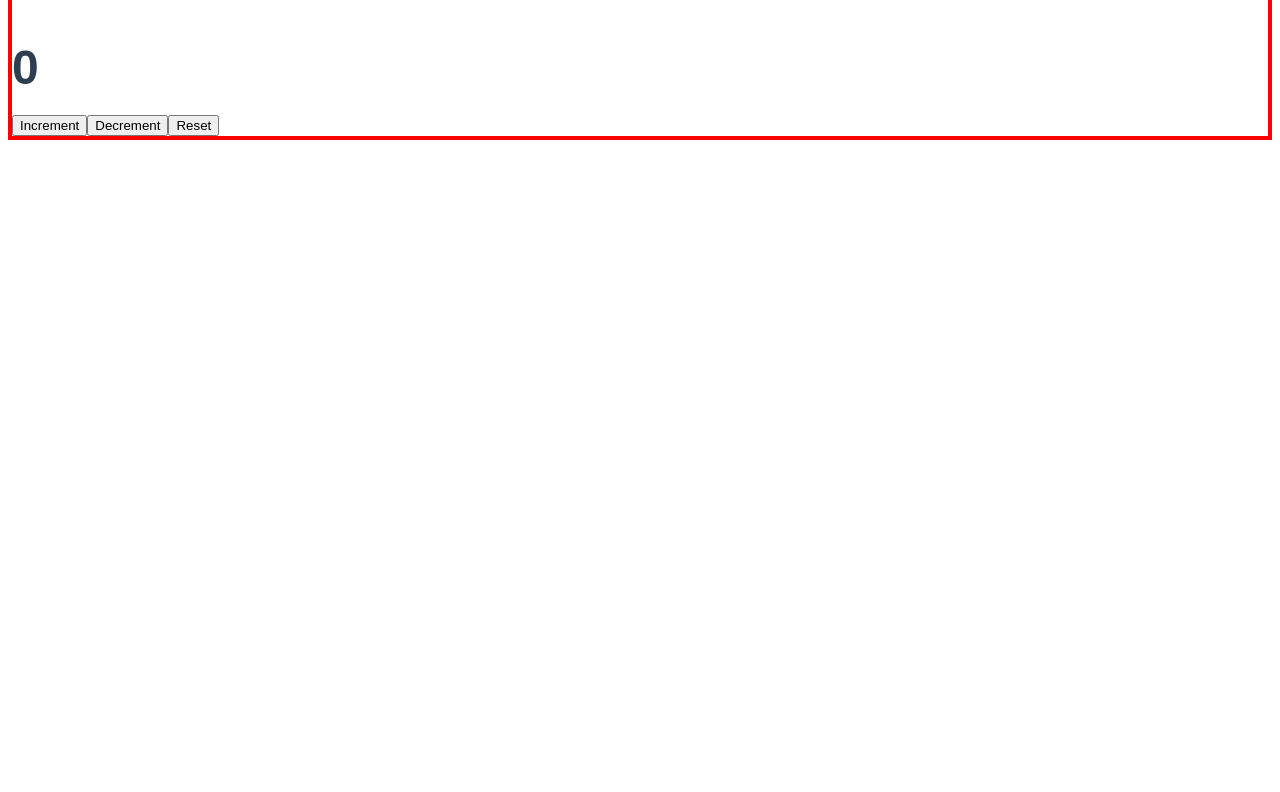
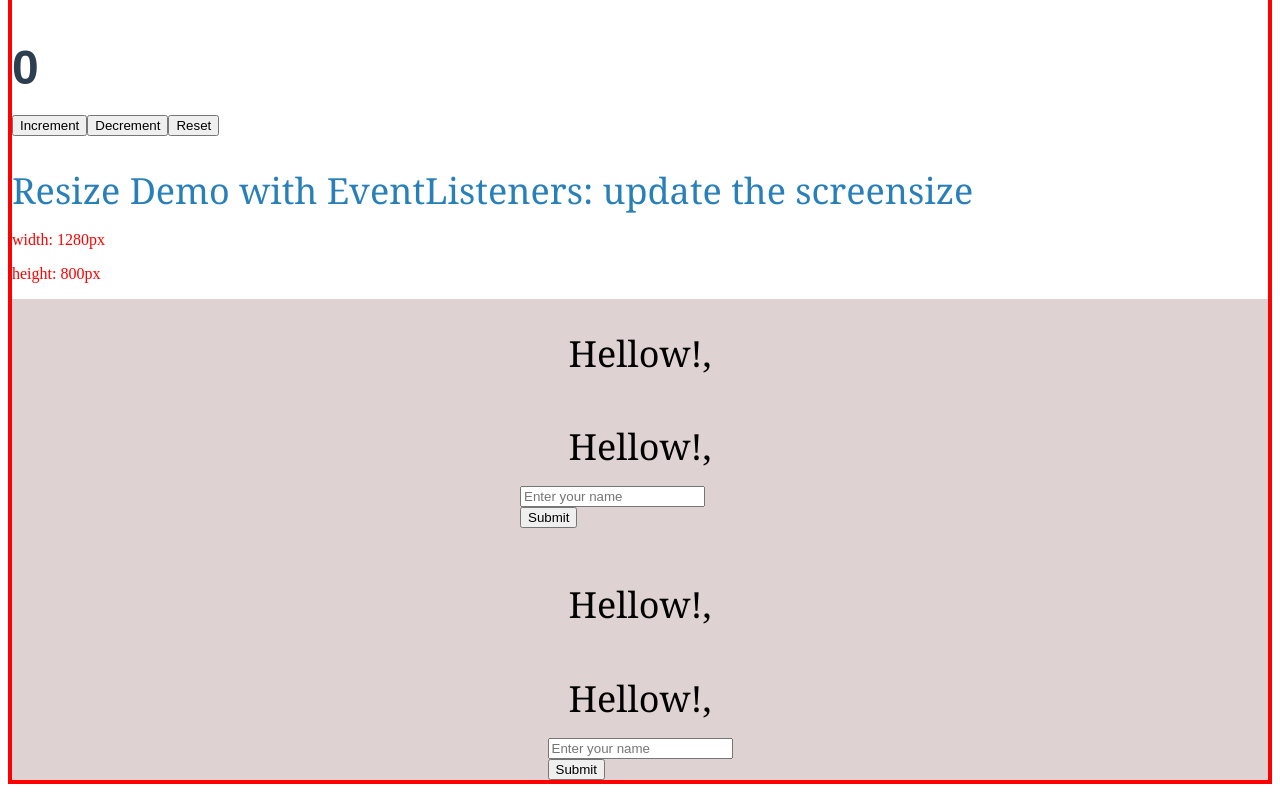
Before and after one commit to RavikrianGoru/react, a React (Create React App) app in the folder react0_legacyway/: page / in a window 1280 px wide. Shown: the part 1480-2272 px from the top of the page. Before the commit the page ends 1628 px from the top, so only its background shows below. Built offline with nearby package versions, Linux system fonts and the light colour scheme.

Commit message:
events and eventListeners

```diff
--- a/react0_legacyway/src/App.css
+++ b/react0_legacyway/src/App.css
@@ -56,3 +56,20 @@ img:hover {
   transform: scale(1.05);
   transition: transform 1s ease;
 }
+
+.formSection {
+  background-color: rgb(223, 210, 210);
+  display: flex;
+  flex-direction: column;
+  justify-content: center;
+  align-items: center;
+}
+
+.formSection h2 {
+  color: black;
+}
+
+.inputDiv {
+  width: 15rem;
+  height: 4rem;
+}
--- a/react0_legacyway/src/App.jsx
+++ b/react0_legacyway/src/App.jsx
@@ -12,6 +12,9 @@ import StateMgmt1 from './e7-statemanagement/StateMgmt1';
 import StateMgmt2 from './e7-statemanagement/StateMgmt2';
 import P1 from './e8-ternary-operator/P1';
 import ClickEvent from './e9-events/ClickEvent';
+import Resize from './e10-eventListeners/Resize';
+import FormEventExample from './e11-formEvents/FormEventExample';
+import FormEventExample1 from './e11-formEvents/FormEventExample1';
 
 
 
@@ -37,6 +40,9 @@ function App() {
 
       <ClickEvent />
 
+      <Resize />
+      <FormEventExample />
+      <FormEventExample1 />
 
     </section>
   )
--- /dev/null
+++ b/react0_legacyway/src/e10-eventListeners/Resize.jsx
@@ -0,0 +1,43 @@
+import React, { useEffect, useState } from 'react'
+
+
+
+
+function Resize() {
+
+    const [screenSize,setScreenSize]=useState(
+        {
+            width:window.innerWidth,
+            height:window.innerHeight
+        }
+    );
+
+    const updateScreenSize=()=>{
+        setScreenSize(
+            {
+                width:window.innerWidth,
+                height:window.innerHeight
+            }
+        );
+    };
+
+useEffect(()=>{
+    window.addEventListener('resize',updateScreenSize);
+    return ()=>
+    {
+        window.removeEventListener('resize',updateScreenSize);
+    }
+},[]);
+
+
+
+  return (
+    <div>
+        <h2>Resize Demo with EventListeners: update the screensize</h2>
+        <p style={{color:"red"}}> width: {screenSize.width}px </p>
+        <p style={{color:"red"}}> height: {screenSize.height}px </p>
+    </div>
+  )
+}
+
+export default Resize
--- /dev/null
+++ b/react0_legacyway/src/e11-formEvents/FormEventExample.jsx
@@ -0,0 +1,32 @@
+import React, { useEffect, useState } from 'react'
+
+function FormEventExample() {
+
+  const [userName, setUserName] = useState('');
+  const [userNameNew, setUserNameNew] = useState('');
+
+  const getUserName = (event) => {
+    setUserName(event.target.value);
+  }
+
+  const getUserNameNew = () => {
+    setUserNameNew(userName);
+  }
+
+
+
+  return (
+    <section className='formSection'>
+      <h2>Hellow!,{userName}</h2>
+      <h2>Hellow!,{userNameNew}</h2>
+
+      <div className='inputDiv'>
+        <input type="text" placeholder='Enter your name' onChange={getUserName} />
+        <br />
+        <button className='submittBtn' onClick={getUserNameNew}> Submit</button>
+      </div>
+    </section>
+  )
+}
+
+export default FormEventExample
--- /dev/null
+++ b/react0_legacyway/src/e11-formEvents/FormEventExample1.jsx
@@ -0,0 +1,34 @@
+import React, { useEffect, useState } from 'react'
+
+function FormEventExample1() {
+
+  const [userName, setUserName] = useState('');
+  const [userNameNew, setUserNameNew] = useState('');
+
+  const getUserName = (event) => {
+    setUserName(event.target.value);
+  }
+
+  const getUserNameNew = (e) => {
+    e.preventDefault();
+    setUserNameNew(userName);
+  }
+
+
+
+  return (
+    <section className='formSection'>
+      <h2>Hellow!,{userName}</h2>
+      <h2>Hellow!,{userNameNew}</h2>
+      <div className='inputDiv2'>
+        <form onSubmit={getUserNameNew}>
+          <input type="text" placeholder='Enter your name' onChange={getUserName} />
+          <br />
+          <button className='submittBtn' type='submit'> Submit</button>
+        </form>
+      </div>
+    </section>
+  )
+}
+
+export default FormEventExample1
```
Also changed, not shown: 1 other file (tests, documents, lock files or other folders).
